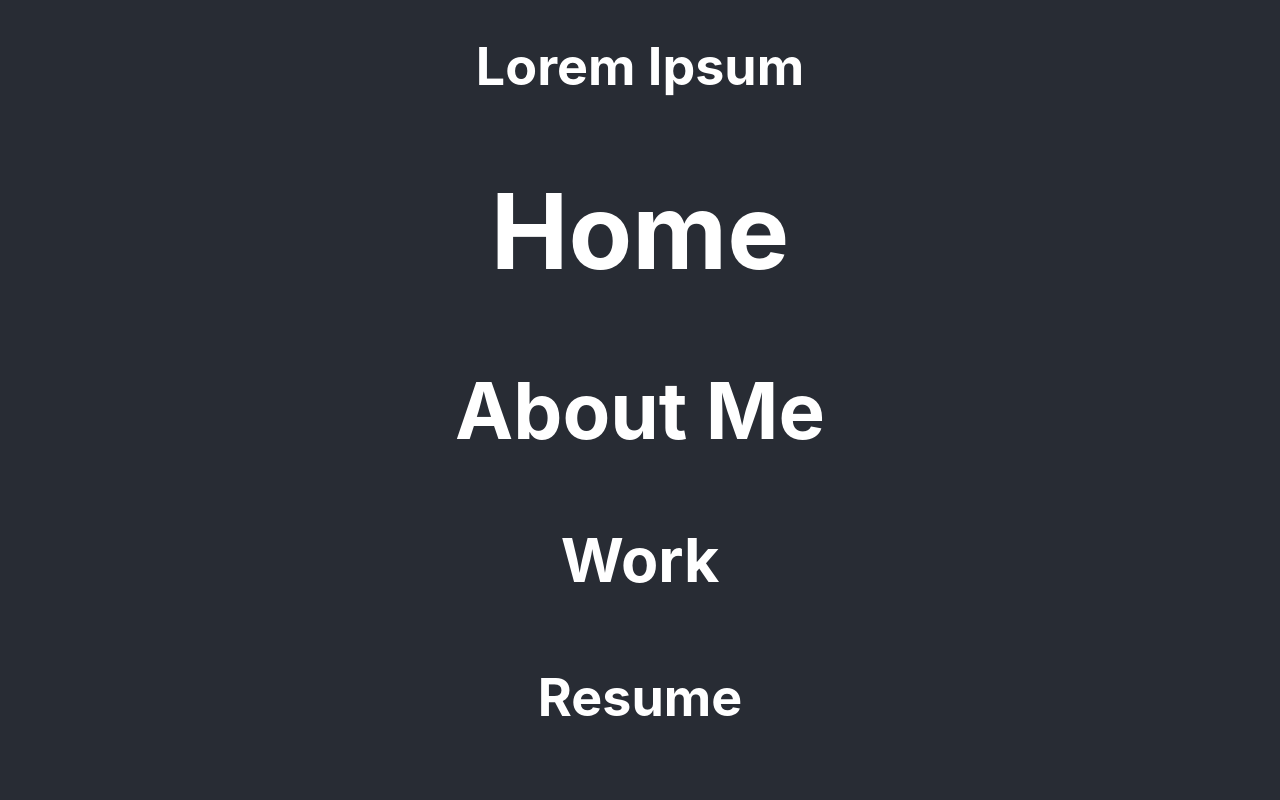
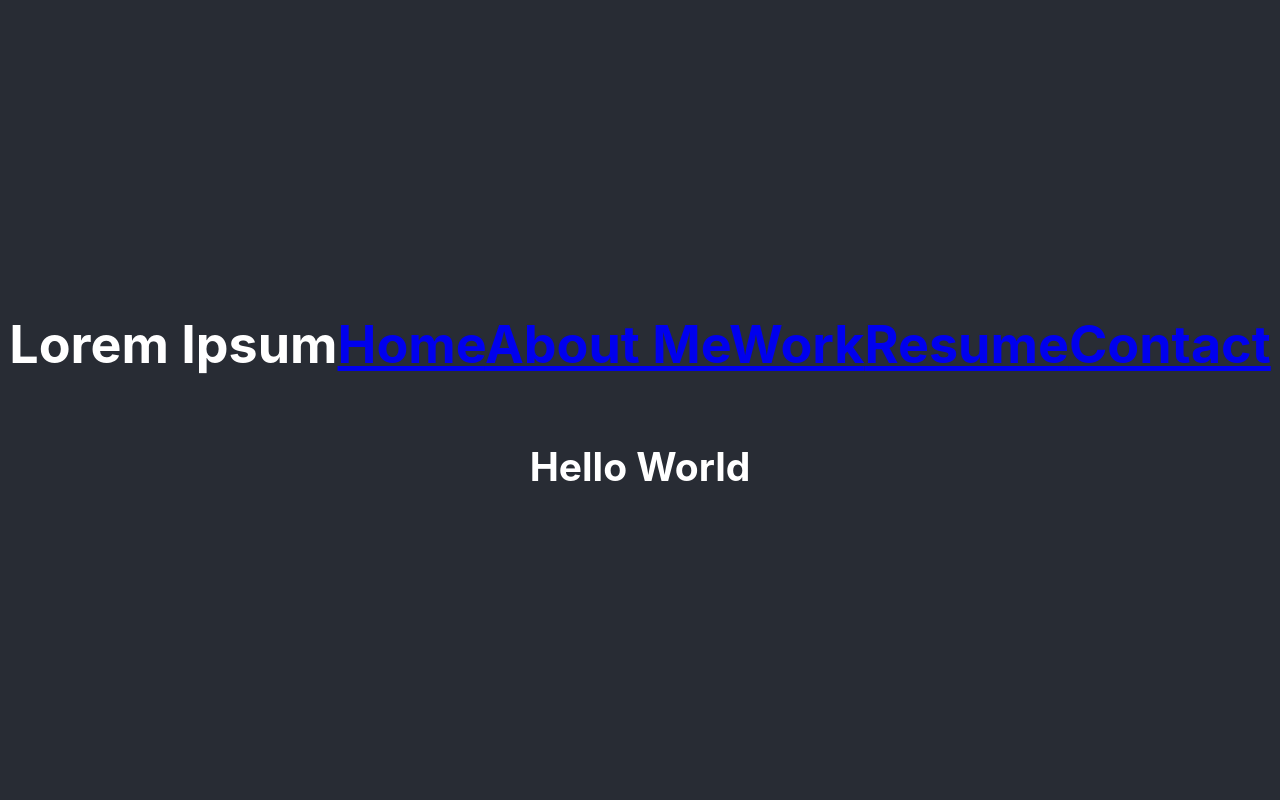
Before and after one commit to kevinszn23/portfolio-v2, a React (Create React App) app: page / in a window 1280 px wide. Shown: the top 800 px of the page. Built offline with nearby package versions, Linux system fonts and the light colour scheme.

Commit message:
styling navbar

```diff
--- a/src/App.css
+++ b/src/App.css
@@ -36,3 +36,10 @@
     transform: rotate(360deg);
   }
 }
+
+.header_container {
+  display: flex;
+  justify-content: space-between;
+  align-items: center;
+
+}
--- a/src/components/Navbar.js
+++ b/src/components/Navbar.js
@@ -4,11 +4,11 @@ export default function Navbar() {
             <div className="header_container">
                 <div className="header_left">Lorem Ipsum</div>
                 <div className="header_right">
-                    <h1>Home</h1>
-                    <h2>About Me</h2>
-                    <h3>Work</h3>
-                    <h4>Resume</h4>
-                    <h5>Contact</h5>
+                    <a href="/">Home</a>
+                    <a href="/">About Me</a>
+                    <a href="/">Work</a>
+                    <a href="/">Resume</a>
+                    <a href="/">Contact</a>
                 </div>
             </div>
         </header>
```
